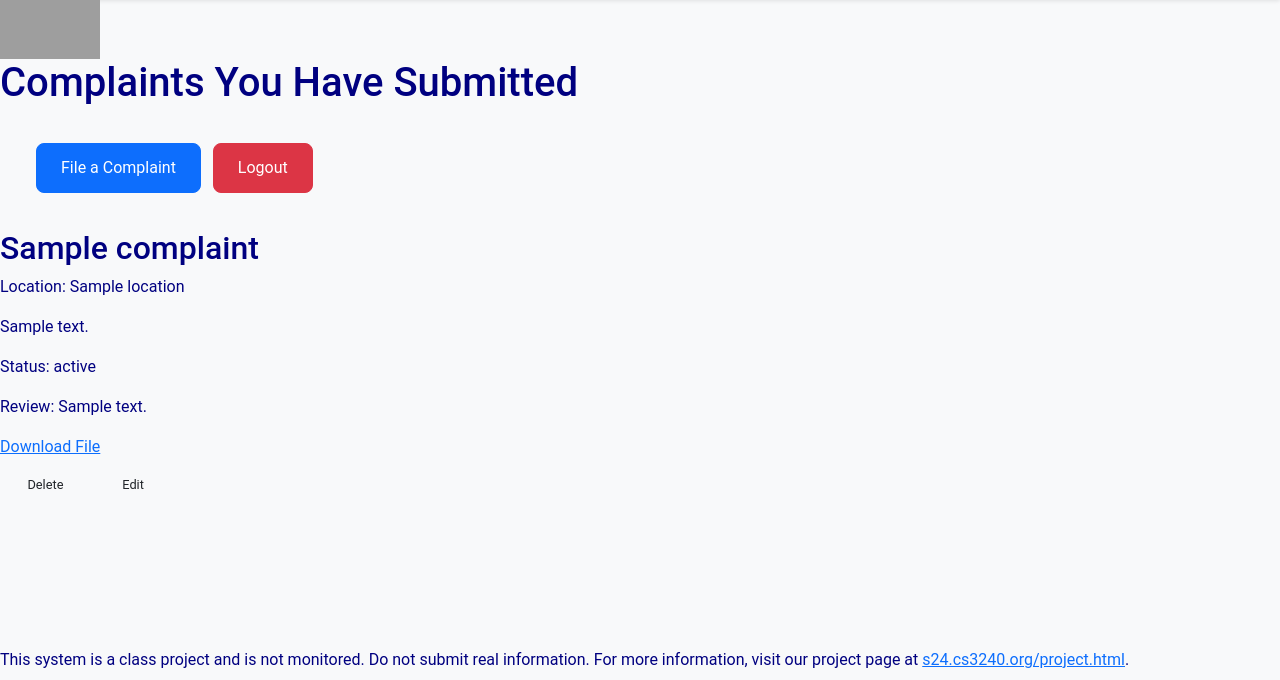
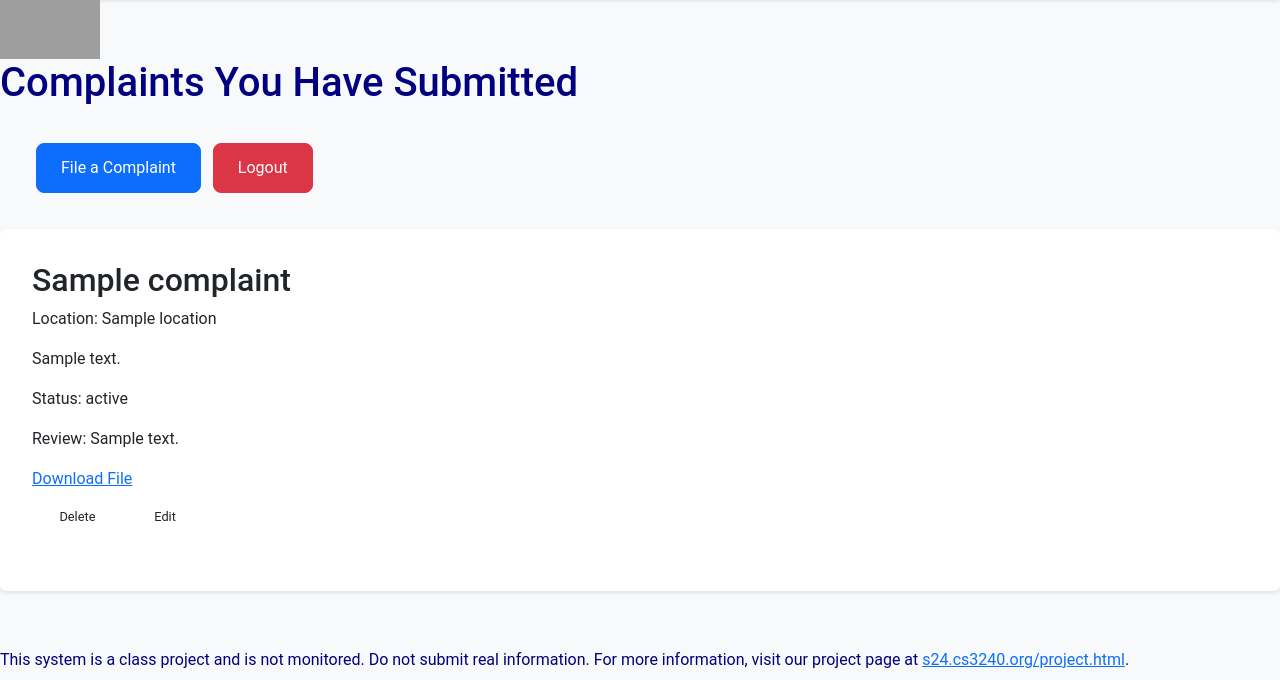
Before and after one commit to l1steven/HousingReports, a Django app: template loginApp/templates/loginApp/AdminDashboard.html in a window 1280 px wide. Shown: the part 120-800 px from the top of the page. Run offline with Django 4.2, Linux system fonts and the light colour scheme; the template is opened without the code that fills it: most values are stand-ins (such as "Sample title", 1, 10 or a date in 2020); parts of the project's set-up code (start-up, migrations or seed data) failed here and were passed over; some libraries are stand-ins or nearby versions; grey boxes are pictures that could not be loaded.

Commit message:
admin container fix

```diff
--- a/loginApp/templates/loginApp/AdminDashboard.html
+++ b/loginApp/templates/loginApp/AdminDashboard.html
@@ -81,9 +81,10 @@
         <a href="{% url 'complaint_form' %}" class="btn btn-primary">File a Complaint</a>
         <a href="{% url 'logout' %}" class="btn btn-danger">Logout</a>
     </div>
-    <div class="card-container" style="display: flex; flex-wrap: wrap; justify-content: space-between;">
+    <div class="card-container">
         {% for complaint in complaints %}
-            <div class="profile-card">
+            <div class="card">
+                <div class="card-body">
                     <h2>{{ complaint.name }}</h2>
                     <p>Location: {{ complaint.location }}</p>
                     <p>{{ complaint.description }}</p>
@@ -91,7 +92,6 @@
                     {% if complaint.review %}
                         <p>Review: {{ complaint.review }}</p>
                     {% endif %}
-
                     {% if complaint.files_info %}
                         <div class="file-container">
                             {% if complaint.files_info|length == 1 %}
@@ -126,6 +126,7 @@
                         <a href="{% url 'edit_complaint' complaint.id %}" class="btn btn-edit btn-sm">Edit</a>
                     </div>
                 </div>
+            </div>
         {% empty %}
             <div class="col-12 text-center">
                 <p>You have not submitted any complaints.</p>
```
Lines whose indentation alone changed are shown as unchanged.
